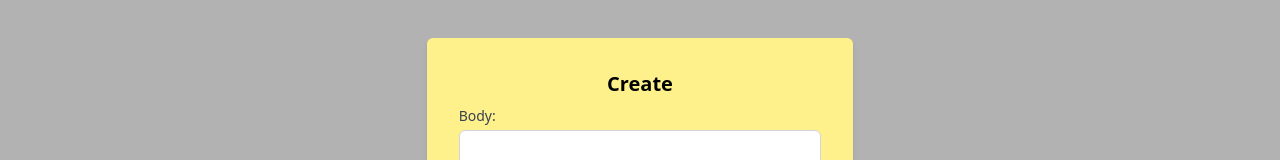
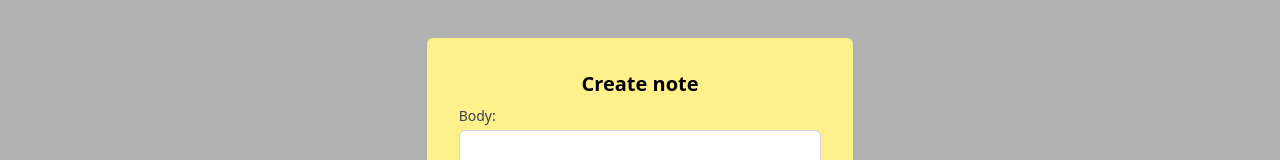
Before and after one commit to HarryFung22/MyPlanner, a React (Create React App) app in the folder frontend/: page /create in a window 1280 px wide. Shown: the part 270-430 px from the top of the page. Built offline with nearby package versions, Linux system fonts and the light colour scheme; sample sign-in values are in the browser's storage; a web font is replaced by a local one.

Commit message:
small fix

```diff
--- a/frontend/src/components/CreateNote.js
+++ b/frontend/src/components/CreateNote.js
@@ -39,7 +39,7 @@ const CreateNote = () => {
         <div className="flex items-center justify-center bg-black/30 h-screen mt-30%">
             <div className="bg-yellow-200 p-4 rounded-md shadow-md w-1/3">
                 <div className="p-4">
-                    <h2 className="text-xl font-bold mb-2 text-center">Create</h2>
+                    <h2 className="text-xl font-bold mb-2 text-center">Create note</h2>
                     <label htmlFor="textInput" className="block text-sm font-medium text-gray-700">
                         Body:
                     </label>
--- a/frontend/src/components/UpdateNote.js
+++ b/frontend/src/components/UpdateNote.js
@@ -50,7 +50,7 @@ const UpdateNote = () => {
         <div className="flex items-center justify-center bg-black/30 h-screen mt-30%">
             <div className="bg-yellow-200 p-4 rounded-md shadow-md w-1/3">
                 <div className="p-4">
-                    <h2 className="text-xl font-bold mb-2 text-center">Edit</h2>
+                    <h2 className="text-xl font-bold mb-2 text-center">Update note</h2>
                     <label htmlFor="textInput" className="block text-sm font-medium text-gray-700">
                         Body:
                     </label>
```
Also changed, not shown: 1 other file (tests, documents, lock files or other folders).
